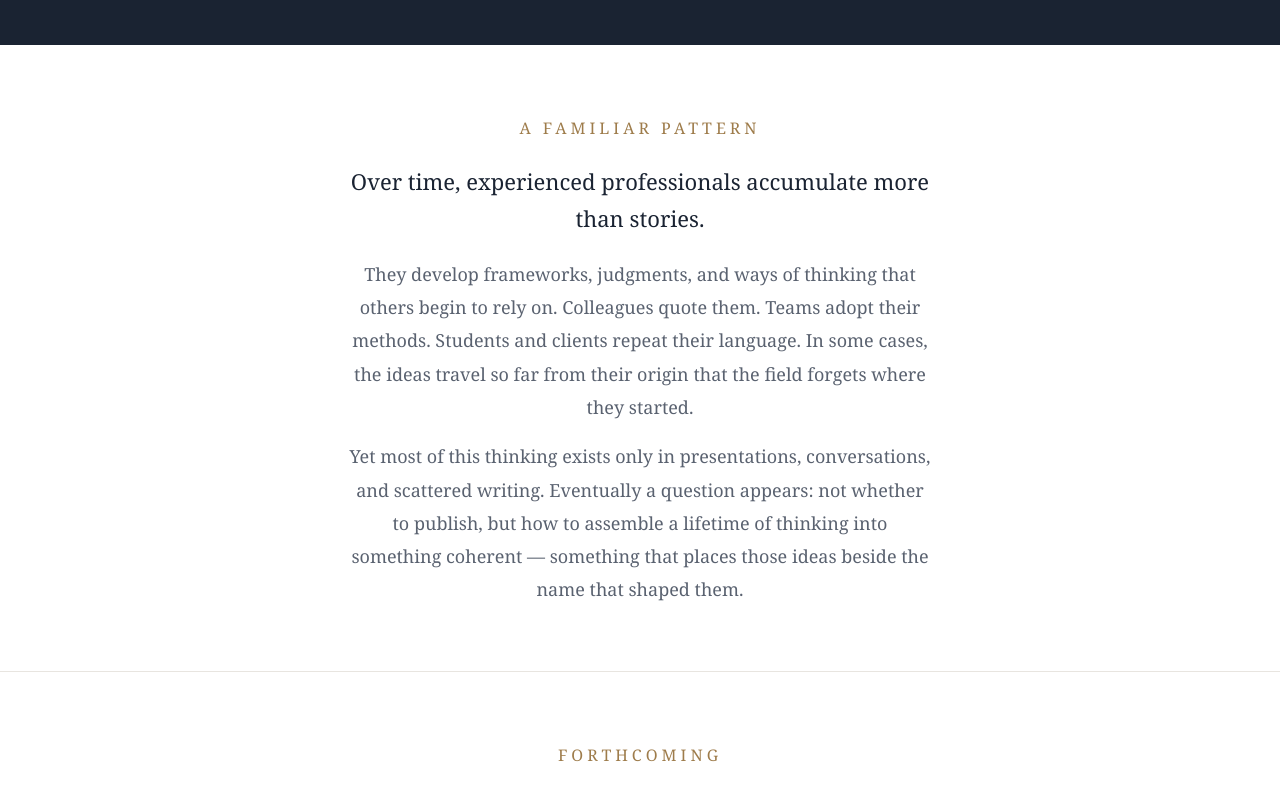
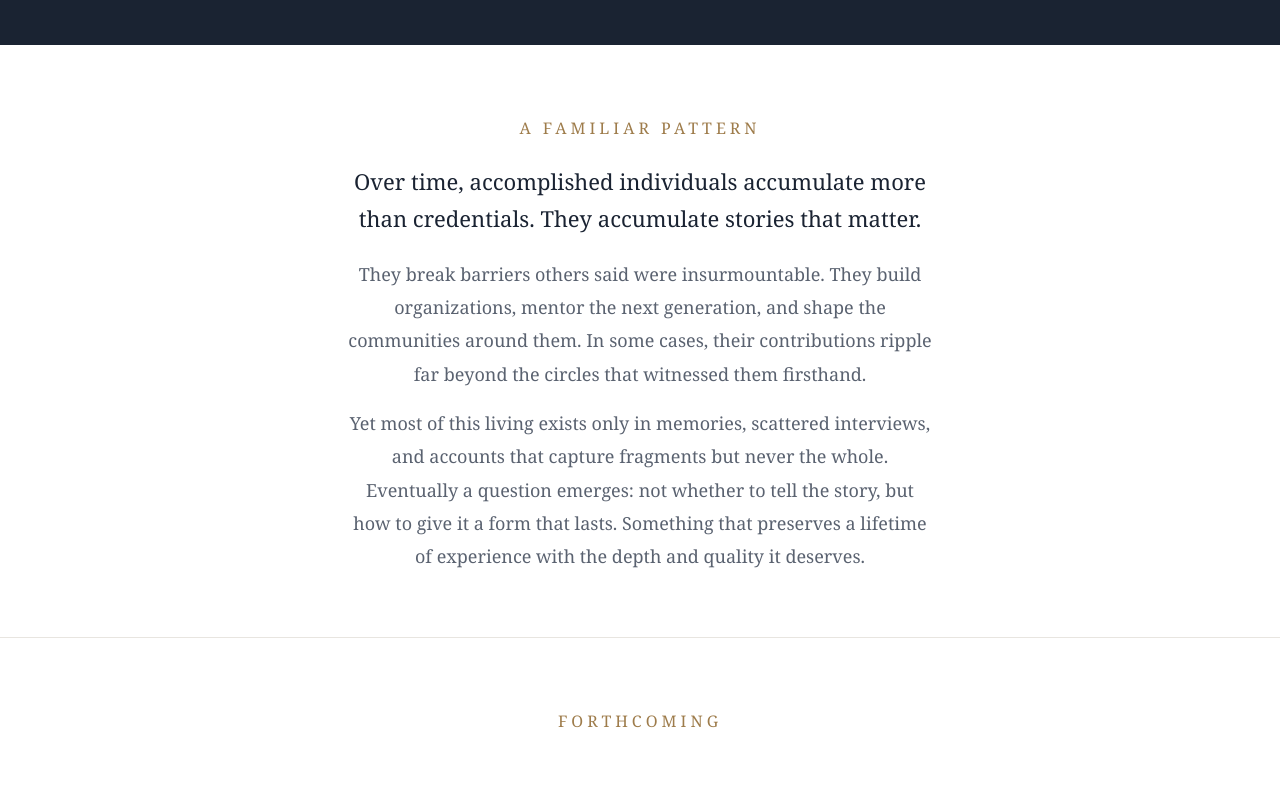
Before and after one commit to jmurray539-bit/laureate-site, a React (Vite) app: page / in a window 1280 px wide. Shown: the part 732-1532 px from the top of the page. Built offline with nearby package versions, Linux system fonts and the light colour scheme.

Commit message:
Update headline section on homepage

```diff
--- a/src/pages/laureate_homepage_v5.jsx
+++ b/src/pages/laureate_homepage_v5.jsx
@@ -170,7 +170,7 @@ const LaureateHomepage = () => {
           fontWeight: "normal",
           margin: "0 0 20px",
         }}>
-          Over time, experienced professionals accumulate more than stories.
+Over time, accomplished individuals accumulate more than credentials. They accumulate stories that matter.
         </p>
         <p style={{
           fontSize: "18px",
@@ -178,7 +178,7 @@ const LaureateHomepage = () => {
           color: "#5A6270",
           margin: "0 0 16px",
         }}>
-          They develop frameworks, judgments, and ways of thinking that others begin to rely on. Colleagues quote them. Teams adopt their methods. Students and clients repeat their language. In some cases, the ideas travel so far from their origin that the field forgets where they started.
+          They break barriers others said were insurmountable. They build organizations, mentor the next generation, and shape the communities around them. In some cases, their contributions ripple far beyond the circles that witnessed them firsthand.
         </p>
         <p style={{
           fontSize: "18px",
@@ -186,7 +186,7 @@ const LaureateHomepage = () => {
           color: "#5A6270",
           margin: "0",
         }}>
-          Yet most of this thinking exists only in presentations, conversations, and scattered writing. Eventually a question appears: not whether to publish, but how to assemble a lifetime of thinking into something coherent — something that places those ideas beside the name that shaped them.
+          Yet most of this living exists only in memories, scattered interviews, and accounts that capture fragments but never the whole. Eventually a question emerges: not whether to tell the story, but how to give it a form that lasts. Something that preserves a lifetime of experience with the depth and quality it deserves.
         </p>
       </section>
 
```
